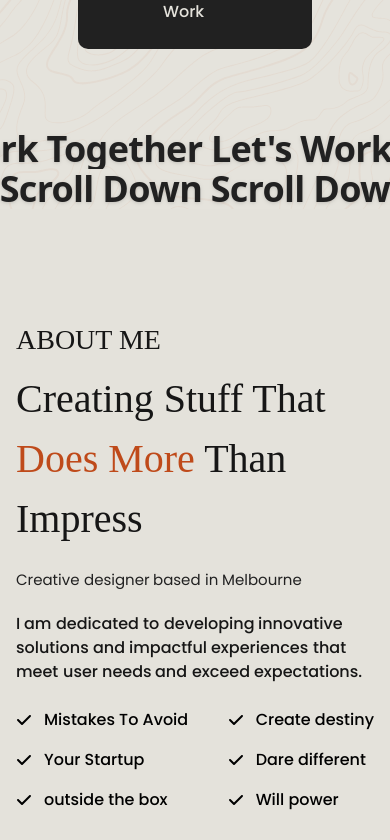
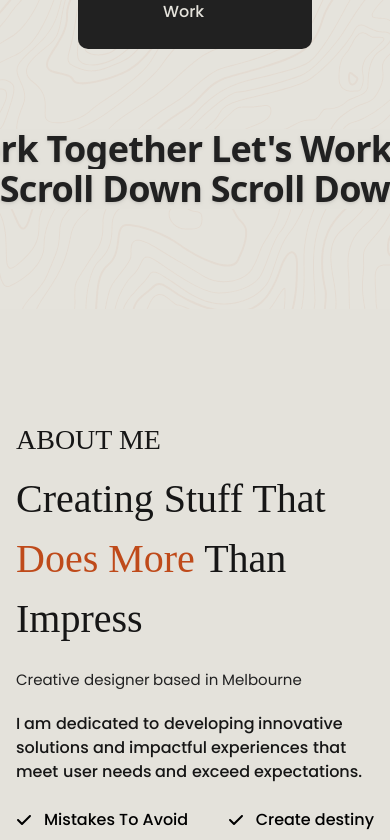
Before and after one commit to Munna-Scriptz/Portfolio, a React (Vite) app: page / in a window 390 px wide. Shown: the part 1481-2321 px from the top of the page. Built offline with nearby package versions, Linux system fonts and the light colour scheme; a web font is replaced by a local one.

Commit message:
Structure Changed

```diff
--- a/src/components/Counter.jsx
+++ b/src/components/Counter.jsx
@@ -1,9 +1,5 @@
 import React, { useEffect, useRef } from 'react'
 import CountUp from 'react-countup';
-import { TfiFiles } from "react-icons/tfi";
-import { TfiCommentsSmiley } from "react-icons/tfi";
-import { GrGroup } from "react-icons/gr";
-import { RiCheckboxMultipleLine } from "react-icons/ri";
 import ProjectsIcon from '../assets/images/CounterProjectIcon.png'
 import TeamICon from '../assets/images/CounterTeamIcon.png'
 import ReviewIcon from '../assets/images/CounterReviewIcon.png'
--- a/src/components/ProjectsShow.jsx
+++ b/src/components/ProjectsShow.jsx
@@ -74,8 +74,8 @@ const ProjectsShow = () => {
                                 <img className='rounded-xl' src={items.ProjectImage} alt="Project Image" />
                             </div>
                             <div className='lg:w-[650px] w-full'>
-                                <h2 className='font-soldier lg:text-[44px] text-[32px] text-Primary font-medium mb-4 uppercase'><BlurText text={items.ProjectName} delay={150} animateBy="words" direction="bottom"/></h2>
-                                <h2 className='font-poppins lg:text-[19px] text-[14px] text-Primary font-normal mb-6'><BlurText text={items.Description} delay={150} animateBy="words" direction="top"/></h2>
+                                <h2 className='font-soldier lg:text-[44px] text-[32px] text-Primary font-medium mb-4 uppercase'><BlurText text={items.ProjectName} delay={180} animateBy="words" direction="bottom"/></h2>
+                                <h2 className='font-poppins lg:text-[19px] text-[14px] text-Primary font-normal mb-6'><BlurText text={items.Description} delay={100} animateBy="words" direction="top"/></h2>
 
                                 <div className='flex items-center gap-4'>
                                     <p className='font-poppins lg:text-[19px] text-[17px] text-second font-medium flex items-center gap-2'><GrTechnology /> Tools Used :</p>
--- a/src/pages/Home.jsx
+++ b/src/pages/Home.jsx
@@ -14,24 +14,20 @@ export const Home = () => {
     <>
       <Banner/>
       <Counter/>
+      <div className="relative">
+          <div className="lg:sticky top-0 lg:h-auto lg:py-[120px bg-[#E4E2DB]">
             <LetsWorkTogether/>
-      <div className="relative">
-            <div className="lg:sticky top-0 lg:h-[1200px] lg:py-[120px] py-[110px] bg-[#E4E2DB]">
+          </div>
+          <div className="lg:sticky top-0 lg:h-[1200px] lg:py-[120px] lg:border-t border-[#1616167e] mt-[100px] py-[110px] bg-[#E4E2DB]">
             <AboutMe/>
           </div>
           <div className="lg:sticky top-0 h-[900px] bg-[#E4E2DB] lg:border-t border-Primary">
             <Skills/>
           </div>
-            <div className="lg:sticky top-0 lg:h-[4000px] h-[1850px] bg-[#E4E2DB] py-[70px] border-t border-Primary">
+      </div>
       <Projects/>
-            </div>
-            <div className="lg:sticky top-0 h-[1600px] bg-[#E4E2DB] border-t border-Primary">
       <Contact/>
-            </div>
-            <div className="lg:sticky top-0 h-[400px] bg-[#E4E2DB]">
       <Footer/>
-            </div>
-      </div>
     </>
   )
 }
```
Lines whose indentation alone changed are shown as unchanged.
